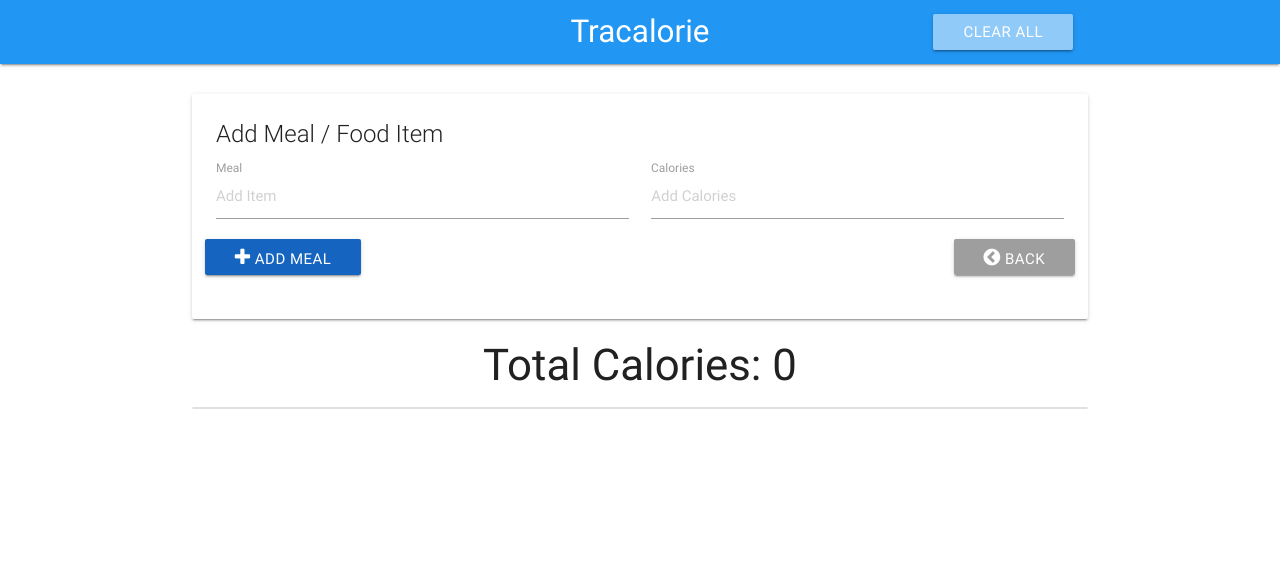
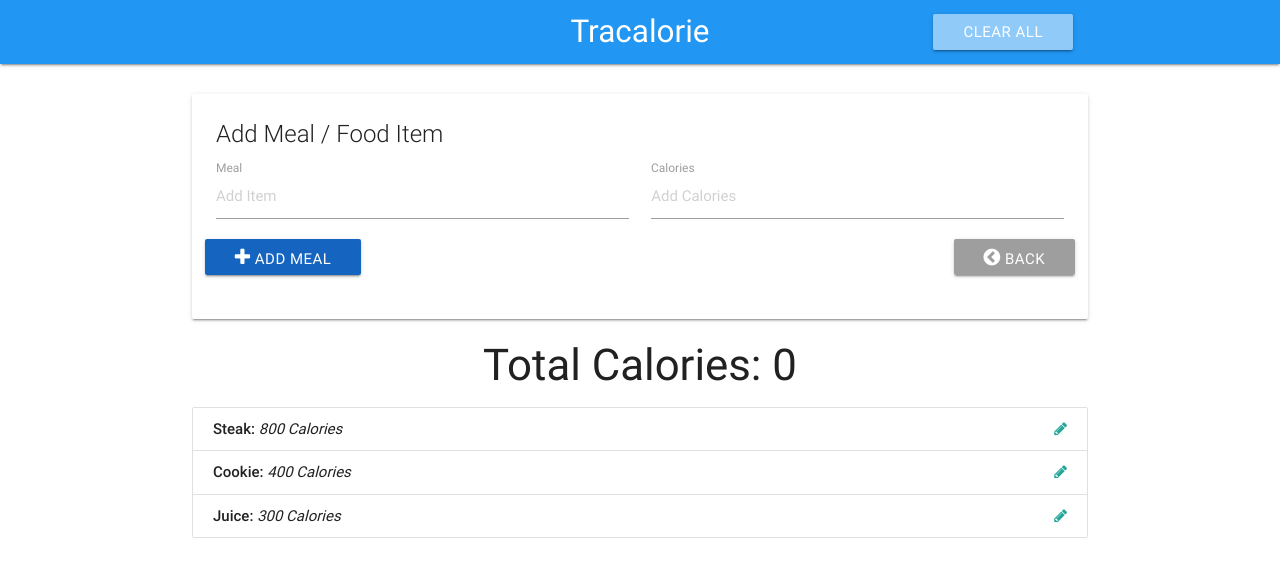
Before and after one commit to Beretus/Tracalorie-Project, a plain HTML site: page index.html in a window 1280 px wide. Drawn offline with nearby package versions, Linux system fonts and the light colour scheme.

Commit message:
Added controllers

```diff
--- a/app.js
+++ b/app.js
@@ -0,0 +1,73 @@
+
+// Item Controller
+
+const ItemCtrl = (function(){
+
+    const data = {
+        items: [
+            {id: 0, name: 'Steak', calories: 800},
+            {id: 1, name: 'Cookie', calories: 400},
+            {id: 2, name: 'Juice', calories: 300},
+        ]
+    }
+
+    return {
+        ItemLog: function(){
+            console.log(data.items)
+        },
+
+        getItems: function(){
+            return data.items
+        }
+    }
+
+})();
+
+// UI Controller
+
+const UICtrl = (function(){
+
+
+
+
+    return {
+
+    addItemsToUI: function(){
+        let items = ItemCtrl.getItems();
+        let html = '';
+        items.forEach(item => {
+            console.log(item)
+            html += `<li class="collection-item" id="item-0">
+            <strong>${item.name}: </strong> <em>${item.calories} Calories</em>
+            <a href="#" class="secondary-content">
+              <i class="fa fa-pencil"></i>
+            </a>
+          </li>`;
+        });
+        // Add to ul
+        let list = document.querySelector('#item-list');
+        list.innerHTML += html;
+    }
+
+}
+
+
+})();
+
+// App Controller
+
+const AppCtrl = (function(ItemCtrl, UICtrl){
+
+
+
+    return {
+        init: function(){
+            ItemCtrl.ItemLog();
+
+            UICtrl.addItemsToUI();
+        }
+    }
+
+})(ItemCtrl, UICtrl);
+
+AppCtrl.init();
--- a/index.html
+++ b/index.html
@@ -82,5 +82,6 @@
   integrity="sha256-hwg4gsxgFZhOsEEamdOYGBf13FyQuiTwlAQgxVSNgt4="
   crossorigin="anonymous"></script>
   <script src="https://cdnjs.cloudflare.com/ajax/libs/materialize/0.100.2/js/materialize.min.js"></script>
+  <script src="app.js"></script>
 </body>
 </html>
```
